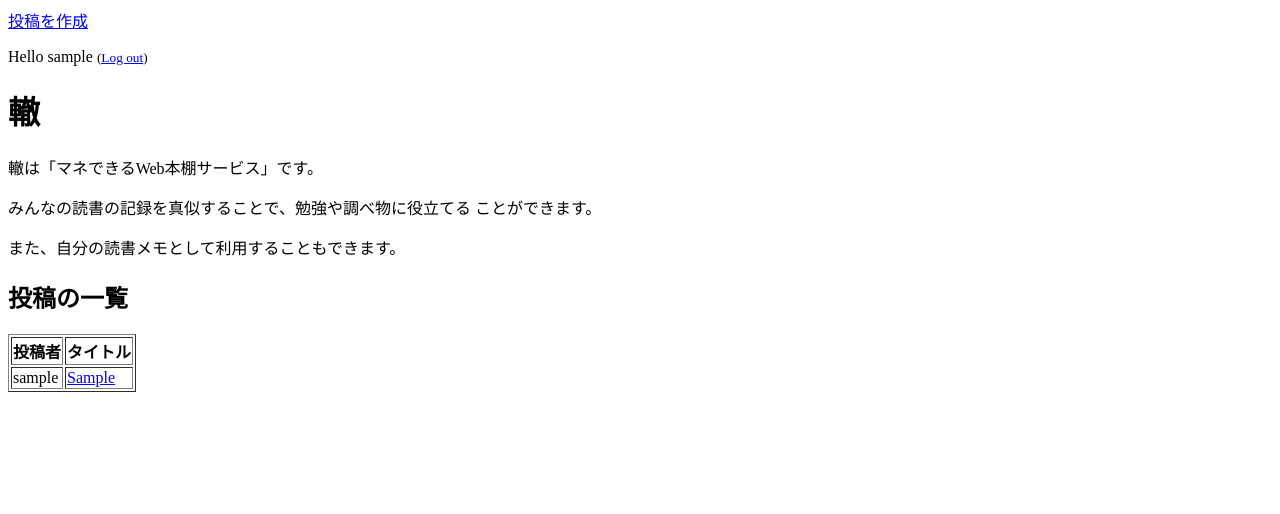
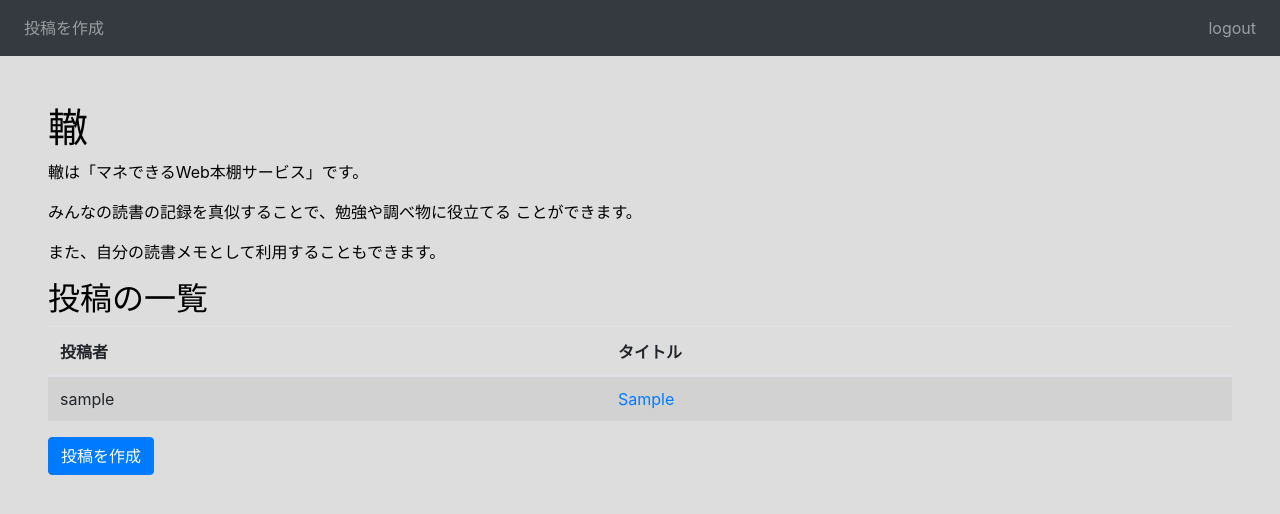
Before and after one commit to enpitut2020/wadachi, a Django app: page / in a window 1280 px wide. Shown: the top 514 px of the page. Run offline with Django 3.2, Linux system fonts and the light colour scheme; a user stored in the database is signed in; tables that the repository leaves empty hold one stand-in row (values such as "Sample post"); some libraries are stand-ins or nearby versions.

Commit message:
:+1: 入力フォーム以外のページをbootstrapにした
Co-authored-by: KokiShibata-TU <shibako0520@icloud.com>
Co-authored-by: ErikoMIhara08 <mihara0812@gmail.com>
Co-authored-by: Aika-Murakami <aika.murakami@yourmystar.jp>
Co-authored-by: 2103Kuchinashi <nagesen18@gmail.com>
Co-authored-by: PastaSoba <sanukinomiyatuko09@gmail.com>

```diff
--- a/wadachi_app/templates/wadachi_app/brick_list.html
+++ b/wadachi_app/templates/wadachi_app/brick_list.html
@@ -6,15 +6,16 @@
         <link rel="stylesheet" href="{% static 'css/style.css' %}">
     </head>
     <body>
+
         <nav class="navbar navbar-expand-sm navbar-dark bg-dark">
             <div class="navbar-nav mr-auto">
                 <a class="nav-item nav-link" href="/">トップページへ</a>
-                {% if user.is_authenticated %}
+                {% if user.is_authenticated and user is bridge.contributer%}
                     <a class="nav-item nav-link" href="{% url 'brick_new' pk=bridge.pk %}">資料を登録</a>
                 </div>
                 <div class="navbar-nav">
                     <a class="nav-item nav-link" href="{% url 'logout' %}" aria-controls="navbarSupportedContent">logout</a>
-                {% else %}
+                {% else%}
                 <div class="navbar-nav">
                     <a class="nav-item nav-link" href="{% url 'login' %}">ログイン</a>
                 {% endif %}
--- a/wadachi_app/templates/wadachi_app/bridge_list.html
+++ b/wadachi_app/templates/wadachi_app/bridge_list.html
@@ -1,17 +1,25 @@
+{% load static %}
 <html lang="ja">
     <head>
         <title>Wadachi</title>
+        <link rel="stylesheet" href="https://stackpath.bootstrapcdn.com/bootstrap/4.5.0/css/bootstrap.min.css" integrity="sha384-9aIt2nRpC12Uk9gS9baDl411NQApFmC26EwAOH8WgZl5MYYxFfc+NcPb1dKGj7Sk" crossorigin="anonymous">
+        <link rel="stylesheet" href="{% static 'css/style.css' %}">
     </head>
     <body>
-        <div class="page-header">
-            {% if user.is_authenticated %}
-                <a href="{% url 'bridge_new' %}" class="top-menu">投稿を作成</a>
-                <p class="top-menu">Hello {{ user.username }} <small>(<a href="{% url 'logout' %}">Log out</a>)</small></p>
-            {% else %}
-                <a href="{% url 'login' %}" class="top-menu">ログイン</a>
-            {% endif %}
-        </div>
+        <nav class="navbar navbar-expand-sm navbar-dark bg-dark">
+            <div class="navbar-nav mr-auto">
+                <a class="nav-item nav-link" href="{% url 'bridge_new' %}">投稿を作成</a></div>
+                {% if user.is_authenticated%}
+                <div class="navbar-nav">
+                    <a class="nav-item nav-link" href="{% url 'logout' %}" aria-controls="navbarSupportedContent">logout</a>
+                {% else%}
+                <div class="navbar-nav">
+                    <a class="nav-item nav-link" href="{% url 'login' %}">ログイン</a>
+                {% endif %}
+            </div>
+        </nav>
 
+        <div class="content" style="margin: 3em">
         <h1>轍</h1>
         <p>轍は「マネできるWeb本棚サービス」です。</p>
         <p>
@@ -25,15 +33,27 @@
 
         <h2>投稿の一覧</h2>
 
-        <table border="1">
-            <th>投稿者</th>
-            <th>タイトル</th>
-            {% for bridge in bridges %}
+        <table class="table table-striped">
+            <thead>
+                <tr>
+                <th scope="col">投稿者</th>
+                <th scope="col">タイトル</th>
+                </tr>
+            </thead>
+            <tbody>
+                {% for bridge in bridges %}
                 <tr>
                     <td>{{ bridge.contributor }}</td>
                     <td><a href="{% url 'brick_list' pk=bridge.pk %}">{{ bridge.topic }}</a></td>
                 </tr>
-            {% endfor %}
+                {% endfor %}
+            </tbody>
         </table>
+        <a class="btn btn-primary" href="{% url 'bridge_new' %}">投稿を作成</a>
+        </div>
+
+        <script src="https://code.jquery.com/jquery-3.5.1.slim.min.js" integrity="sha384-DfXdz2htPH0lsSSs5nCTpuj/zy4C+OGpamoFVy38MVBnE+IbbVYUew+OrCXaRkfj" crossorigin="anonymous"></script>
+        <script src="https://cdn.jsdelivr.net/npm/popper.js@1.16.0/dist/umd/popper.min.js" integrity="sha384-Q6E9RHvbIyZFJoft+2mJbHaEWldlvI9IOYy5n3zV9zzTtmI3UksdQRVvoxMfooAo" crossorigin="anonymous"></script>
+        <script src="https://stackpath.bootstrapcdn.com/bootstrap/4.5.0/js/bootstrap.min.js" integrity="sha384-OgVRvuATP1z7JjHLkuOU7Xw704+h835Lr+6QL9UvYjZE3Ipu6Tp75j7Bh/kR0JKI" crossorigin="anonymous"></script>
     </body>
 </html>
```
Also changed, not shown: wadachi_app/forms.py (+8 -1 lines), wadachi_app/templates/wadachi_app/forms.html (+22 -12 lines).
